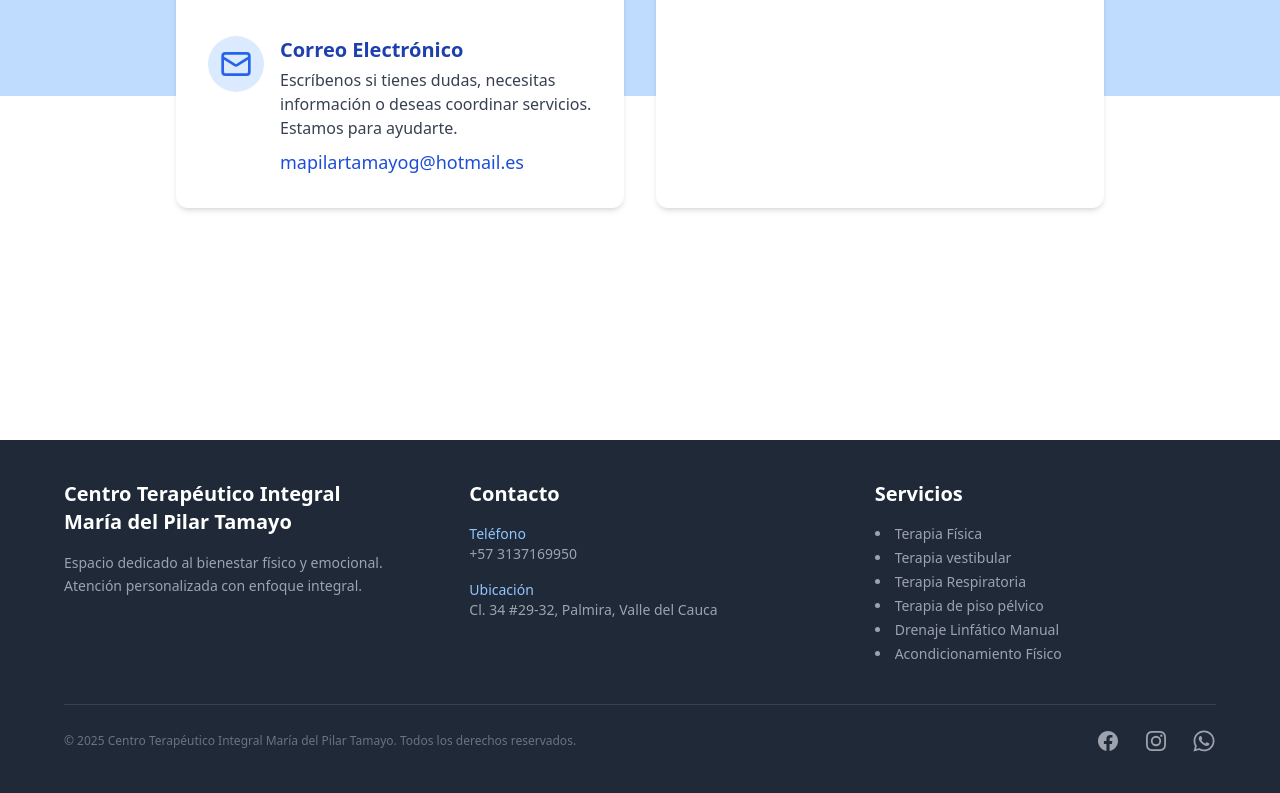
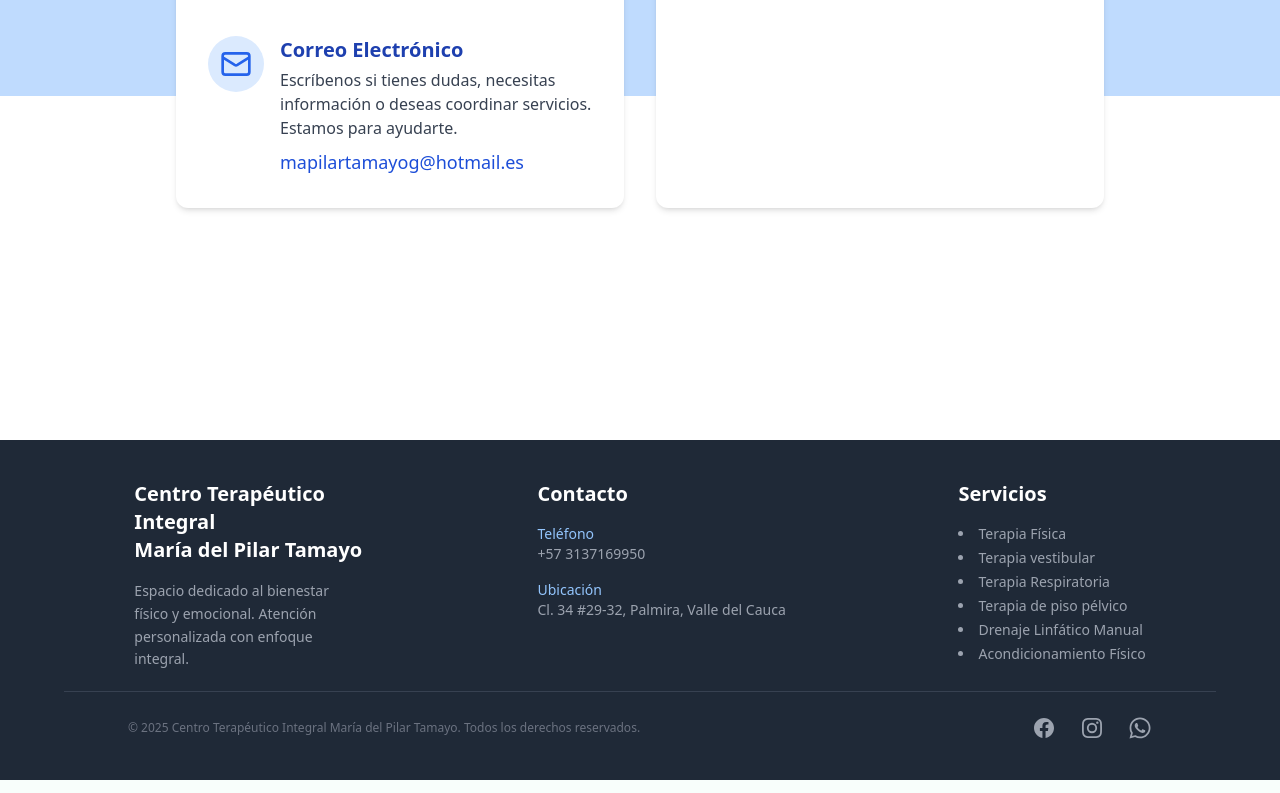
Before and after one commit to miguel-catuche/landing-terapias, a React (Vite) app: page / in a window 1280 px wide. Shown: the part 2944-3737 px from the top of the page. Built offline with nearby package versions, Linux system fonts and the light colour scheme.

Commit message:
Se corrigió el footer

```diff
--- a/src/components/Footer.jsx
+++ b/src/components/Footer.jsx
@@ -12,11 +12,11 @@ export default function Footer() {
             viewport={{ once: true }}
             className="w-full px-6 py-10 bg-gray-800 text-gray-300"
         >
-            <footer className="max-w-[90vw] max-h-[50vh] mx-auto">
+            <footer className="max-w-full max-h-[50vh] mx-auto">
                 {/* Sección superior */}
-                <div className="grid grid-cols-1 md:grid-cols-3 gap-16 border-b border-gray-700 pb-10">
+                <div className="flex flex-col md:flex-row justify-around gap-8 max-w-[90vw] mx-auto border-b border-gray-700 pb-5">
                     {/* Institucional */}
-                    <div className="space-y-4">
+                    <div className="space-y-4 w-[20%]">
                         <h2 className="text-xl font-semibold text-white">Centro Terapéutico Integral
                             <br /> María del Pilar Tamayo</h2>
                         <p className="text-sm leading-relaxed text-gray-400">
@@ -52,7 +52,7 @@ export default function Footer() {
                 </div>
 
                 {/* Sección inferior */}
-                <div className="flex flex-col md:flex-row items-center justify-between gap-6 pt-6">
+                <div className="flex flex-col md:flex-row max-w-[80vw] mx-auto items-center justify-between gap-6 pt-6">
                     <p className="text-xs text-gray-500 text-center md:text-left">
                         © 2025 Centro Terapéutico Integral María del Pilar Tamayo. Todos los derechos reservados.
                     </p>
```
